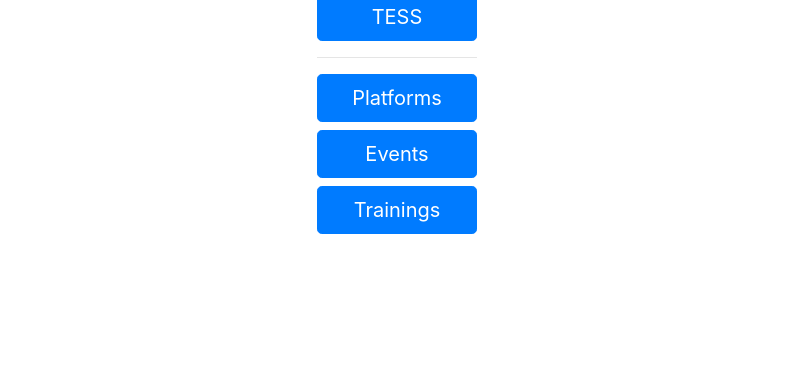
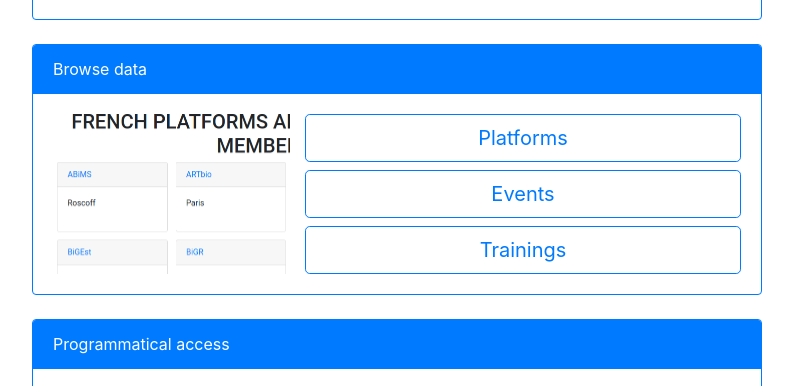
Before and after one commit to IFB-ElixirFr/ifbcat, a Django app: template ifbcat_vanilla_front/templates/ifbcat_api/index.html in a window 1280 px wide. Shown: the part 287-673 px from the top of the page, without its empty margins (243-1036 px from the left). Before the commit the page ends 521 px from the top, so only its background shows below. Run offline with Django 3.2, Linux system fonts and the light colour scheme; the template is opened without the code that fills it, so the values that code supplies are empty; parts of the project's set-up code (start-up, migrations or seed data) failed here and were passed over; some libraries are stand-ins or nearby versions.

Commit message:
rework index page

```diff
--- a/ifbcat_vanilla_front/templates/ifbcat_api/index.html
+++ b/ifbcat_vanilla_front/templates/ifbcat_api/index.html
@@ -1,17 +1,54 @@
 {% extends "ifbcat_base.html" %}
-
+{% load static%}
 {% block title%}IFB catalogue{% endblock title%}
 
 {% block content%}
-<div class="col-12 col-md-4 offset-md-4 col-lg-2 offset-lg-5 mb-4">
-    <a href="/api/" role="button" class="btn btn-primary btn-lg btn-block">API</a>
-    <a href="/admin/" role="button" class="btn btn-primary btn-lg btn-block">Admin</a>
-    <a href="/swagger-ui/" role="button" class="btn btn-primary btn-lg btn-block">Swagger UI</a>
-    <a href="/openapi?format=openapi-json" role="button" class="btn btn-primary btn-lg btn-block">openapi</a>
-    <a href="/api/tess/" role="button" class="btn btn-primary btn-lg btn-block">TESS</a>
-    <hr/>
-    <a href="{%url 'vfront:team-list'%}" role="button" class="btn btn-primary btn-lg btn-block">Platforms</a>
-    <a href="{%url 'vfront:event-list'%}" role="button" class="btn btn-primary btn-lg btn-block">Events</a>
-    <a href="{%url 'vfront:training-list'%}" role="button" class="btn btn-primary btn-lg btn-block">Trainings</a>
+<div class="col-12 col-lg-8 offset-lg-2 mb-4">
+    <div class="card border-primary mb-4">
+        <div class="card-header border-primary bg-primary text-white">
+            Provide content and documentation
+        </div>
+        <div class="card-body row ml-lg-1">
+            <div class="d-none d-lg-block col-4"
+                 style="background-image:url(https://user-images.githubusercontent.com/27360084/163156382-9df07118-32eb-4e87-8257-b77342aebe99.png);background-size:300%"
+            ></div>
+            <div class="col-12 col-lg-8">
+                <a href="/admin/" role="button" class="btn btn-outline-primary btn-lg btn-block">Admin</a>
+                <a href="https://community.france-bioinformatique.fr/" role="button" class="btn btn-outline-primary btn-lg btn-block">Community Plateform</a>
+                <a href="https://github.com/IFB-ElixirFr/ifbcat/issues" role="button" class="btn btn-outline-primary btn-lg btn-block">Issue tracking</a>
+            </div>
+        </div>
+    </div>
+    <div class="card border-primary mb-4">
+        <div class="card-header border-primary bg-primary text-white">
+            Browse data
+        </div>
+        <div class="card-body row ml-lg-1">
+            <div class="d-none d-lg-block col-4"
+                 style="background-image:url({% static 'img/vanilla-front.png' %});background-size:200%"
+            ></div>
+                <div class="col-12 col-lg-8">
+                <a href="{%url 'vfront:team-list'%}" role="button" class="btn btn-outline-primary btn-lg btn-block">Platforms</a>
+                <a href="{%url 'vfront:event-list'%}" role="button" class="btn btn-outline-primary btn-lg btn-block">Events</a>
+                <a href="{%url 'vfront:training-list'%}" role="button" class="btn btn-outline-primary btn-lg btn-block">Trainings</a>
+            </div>
+        </div>
+    </div>
+    <div class="card border-primary mb-4">
+        <div class="card-header border-primary bg-primary text-white">
+            Programmatical access
+        </div>
+        <div class="card-body row ml-lg-1">
+            <div class="d-none d-lg-block col-4"
+                 style="background-image:url(https://python.doctor/images/django-rest-framework-api-root.png);background-size:160%"
+            ></div>
+            <div class="col-12 col-lg-8">
+                <a href="/api/" role="button" class="btn btn-outline-primary btn-lg btn-block">API</a>
+                <a href="/swagger-ui/" role="button" class="btn btn-outline-primary btn-lg btn-block">Swagger UI</a>
+                <a href="/openapi?format=openapi-json" role="button" class="btn btn-outline-primary btn-lg btn-block">openapi</a>
+                <a href="/api/tess/" role="button" class="btn btn-outline-primary btn-lg btn-block">TESS</a>
+        </div>
+        </div>
+    </div>
 </div>
 {% endblock content%}
```
Also changed, not shown: ifbcat_vanilla_front/static/img/vanilla-front.png (added).
